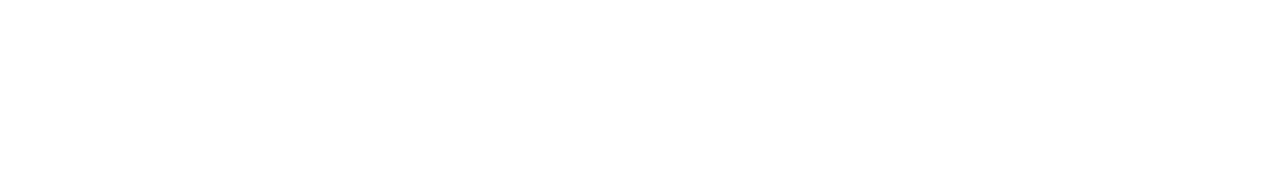
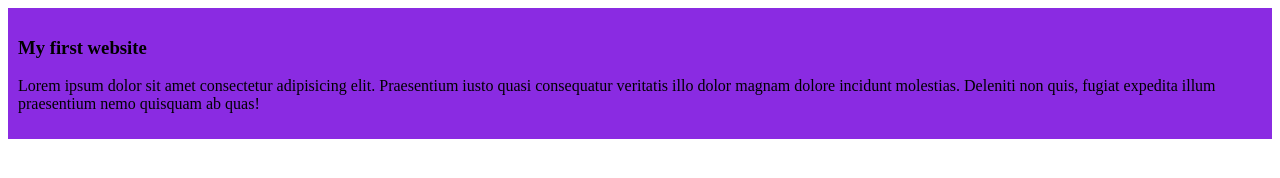
Before and after one commit to pobitroPh/my-first-github-repo, a plain HTML site: page index.html in a window 1280 px wide. Drawn offline with Linux system fonts and the light colour scheme.

Commit message:
added the first blog

```diff
--- /dev/null
+++ b/Style/blog.css
@@ -0,0 +1,4 @@
+div{
+    background-color: blueviolet;
+    padding: 10px;
+}
--- a/index.html
+++ b/index.html
@@ -3,9 +3,13 @@
 <head>
     <meta charset="UTF-8">
     <meta name="viewport" content="width=device-width, initial-scale=1.0">
-    <title>My First Github Repo</title>
+    <title>My Simple Website</title>
+    <link rel="stylesheet" href="Style/blog.css">
 </head>
 <body>
-
+    <div>
+        <h3>My first website</h3>
+        <p>Lorem ipsum dolor sit amet consectetur adipisicing elit. Praesentium iusto quasi consequatur veritatis illo dolor magnam dolore incidunt molestias. Deleniti non quis, fugiat expedita illum praesentium nemo quisquam ab quas!</p>
+    </div>
 </body>
 </html>
```
